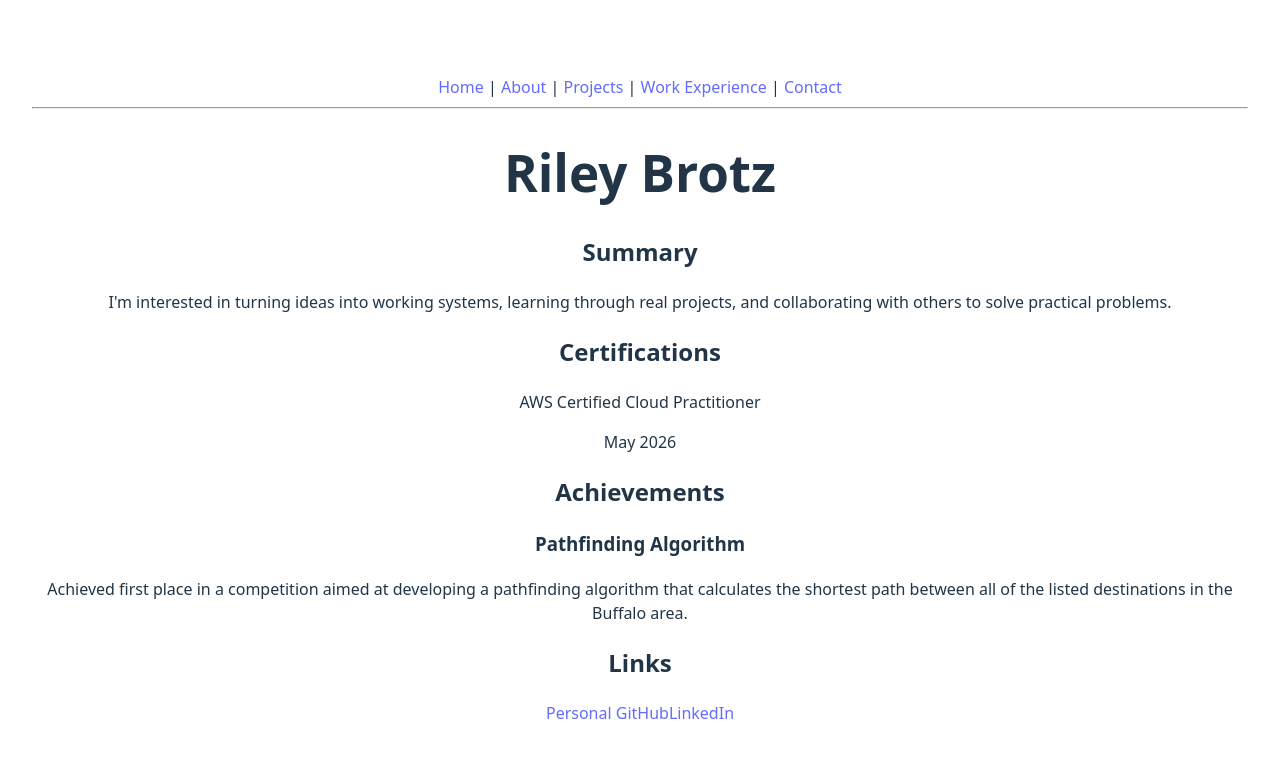
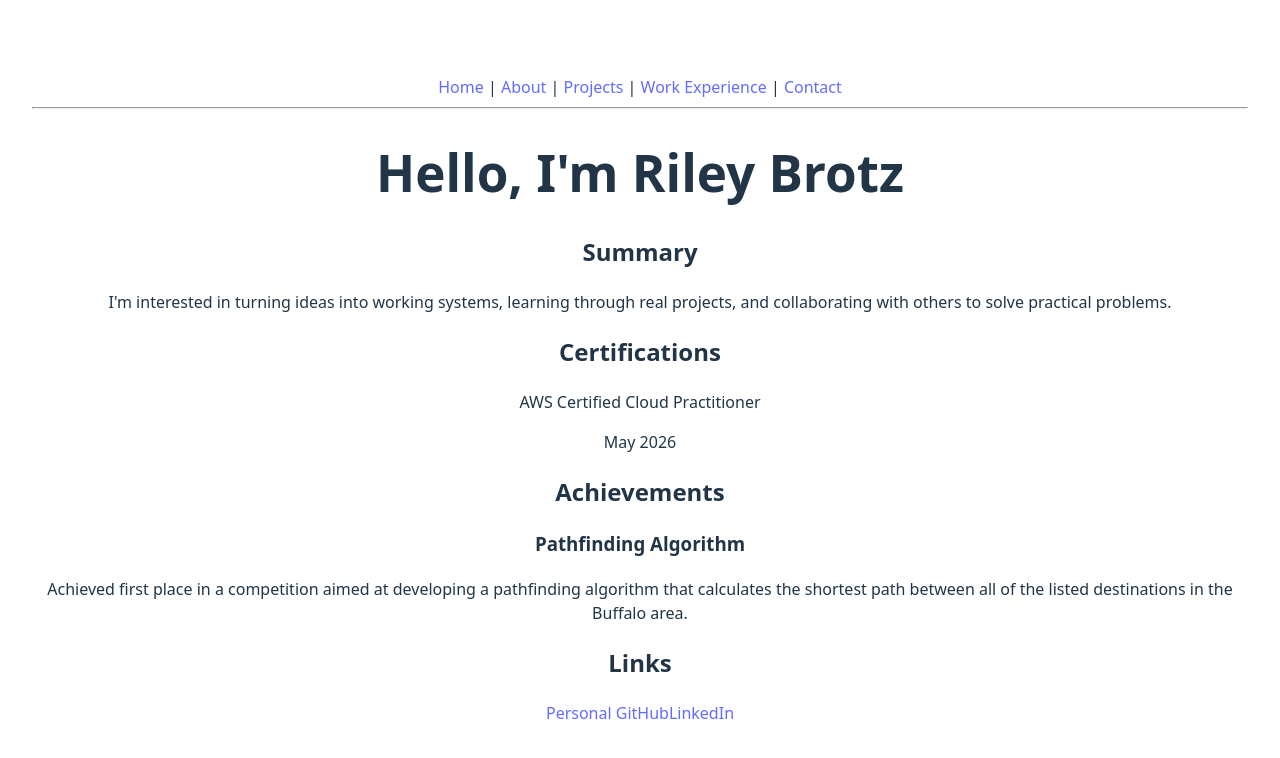
Before and after one commit to rcb2957/portfolio, a React (Vite) app in the folder personal-site/: page / in a window 1280 px wide. Shown: the top 758 px of the page. Built offline with nearby package versions, Linux system fonts and the light colour scheme.

Commit message:
Set up About Me Description to fill in

```diff
--- a/personal-site/src/About.jsx
+++ b/personal-site/src/About.jsx
@@ -5,6 +5,11 @@ function About() {
 
     return (
         <>
+            {/* About Me Description */}
+            <h2>About Me</h2>
+            <p></p>
+
+            {/* Education Section */}
             <h2>Education</h2>
             <h3>Rochester Institute of Technology</h3>
             <p>January 2021 - May 2024</p>
--- a/personal-site/src/Home.jsx
+++ b/personal-site/src/Home.jsx
@@ -5,7 +5,7 @@ function Home() {
 
     return (
         <>
-            <h1>Riley Brotz</h1>
+            <h1>Hello, I'm Riley Brotz</h1>
             {/* Summary */}
             <h2>Summary</h2>
             <p> I&apos;m interested in turning ideas into working systems, learning through real projects, and collaborating with others to solve practical problems.</p>
```
